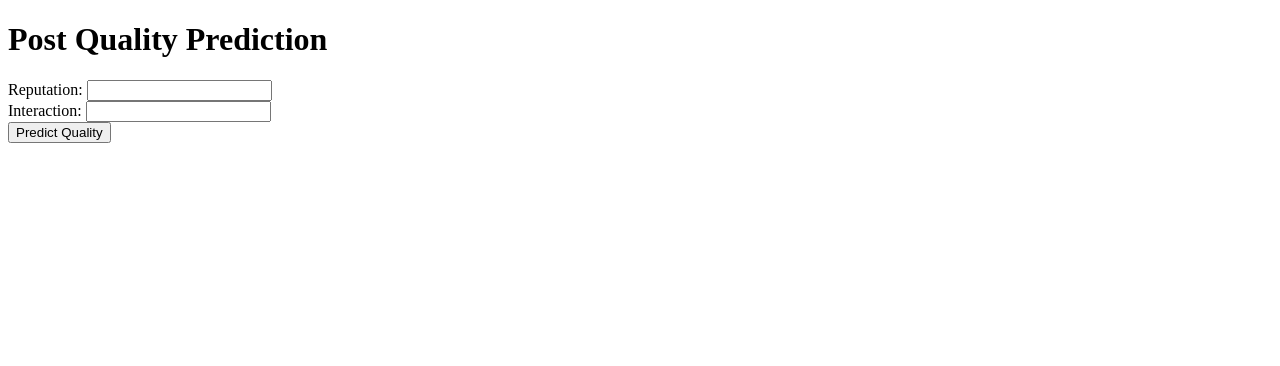
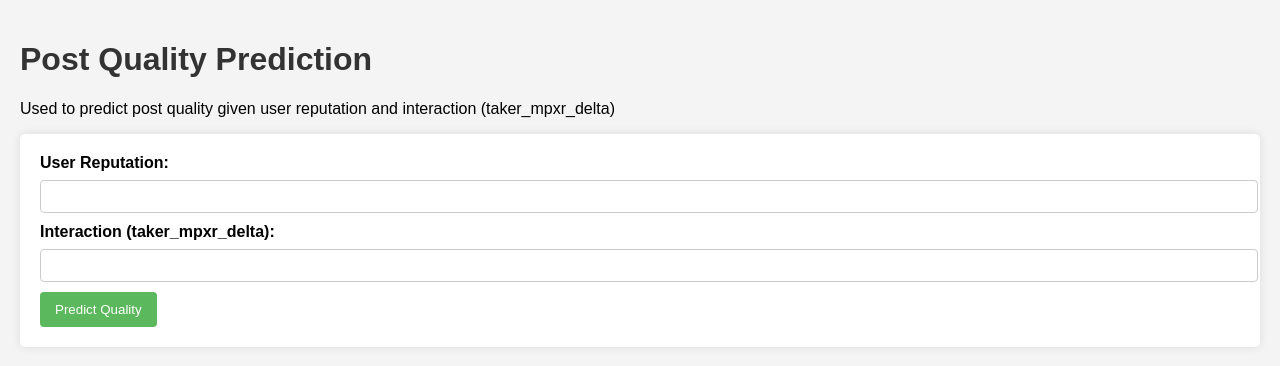
Before and after one commit to bisratberhanu/post_predictor, a Django app: page / in a window 1280 px wide. Shown: the top 366 px of the page. Run offline with Django 4.2, Linux system fonts and the light colour scheme.

Commit message:
bug fixes

```diff
--- a/prediction/predict/templates/predict.html
+++ b/prediction/predict/templates/predict.html
@@ -2,16 +2,57 @@
 <html>
 <head>
     <title>Post Quality Predictor</title>
+    <style>
+        body {
+            font-family: Arial, sans-serif;
+            margin: 0;
+            padding: 20px;
+            background-color: #f4f4f4;
+        }
+        h1, h2 {
+            color: #333;
+        }
+        form {
+            background: #fff;
+            padding: 20px;
+            border-radius: 5px;
+            box-shadow: 0 0 10px rgba(0, 0, 0, 0.1);
+        }
+        label {
+            display: block;
+            margin-bottom: 8px;
+            font-weight: bold;
+        }
+        input[type="number"] {
+            width: 100%;
+            padding: 8px;
+            margin-bottom: 10px;
+            border: 1px solid #ccc;
+            border-radius: 4px;
+        }
+        input[type="submit"] {
+            background: #5cb85c;
+            color: white;
+            padding: 10px 15px;
+            border: none;
+            border-radius: 4px;
+            cursor: pointer;
+        }
+        input[type="submit"]:hover {
+            background: #4cae4c;
+        }
+    </style>
 </head>
 <body>
     <h1>Post Quality Prediction</h1>
+    <p>Used to predict post quality given user reputation and interaction (taker_mpxr_delta)</p>
     <form method="post">
         {% csrf_token %}
-        <label>Reputation:</label>
-        <input type="number" name="reputation" required><br>
+        <label>User Reputation:</label>
+        <input type="number" name="reputation" step="any" required><br>
 
-        <label>Interaction:</label>
-        <input type="number" name="interaction" required><br>
+        <label>Interaction (taker_mpxr_delta):</label>
+        <input type="number" name="interaction" step="any" required><br>
 
         <input type="submit" value="Predict Quality">
     </form>
--- a/prediction/predict/views.py
+++ b/prediction/predict/views.py
@@ -7,7 +7,7 @@ def predict_post_quality(request):
     if request.method == 'POST':
         try:
             reputation = float(request.POST.get('reputation'))
-            interaction = int(request.POST.get('interaction'))
+            interaction = float(request.POST.get('interaction'))
 
             predictor = PostQualityPredictor()
             prediction = predictor.predict(reputation, interaction)
```
Also changed, not shown: prediction/predict/ml_model.py (+34 -10 lines).
